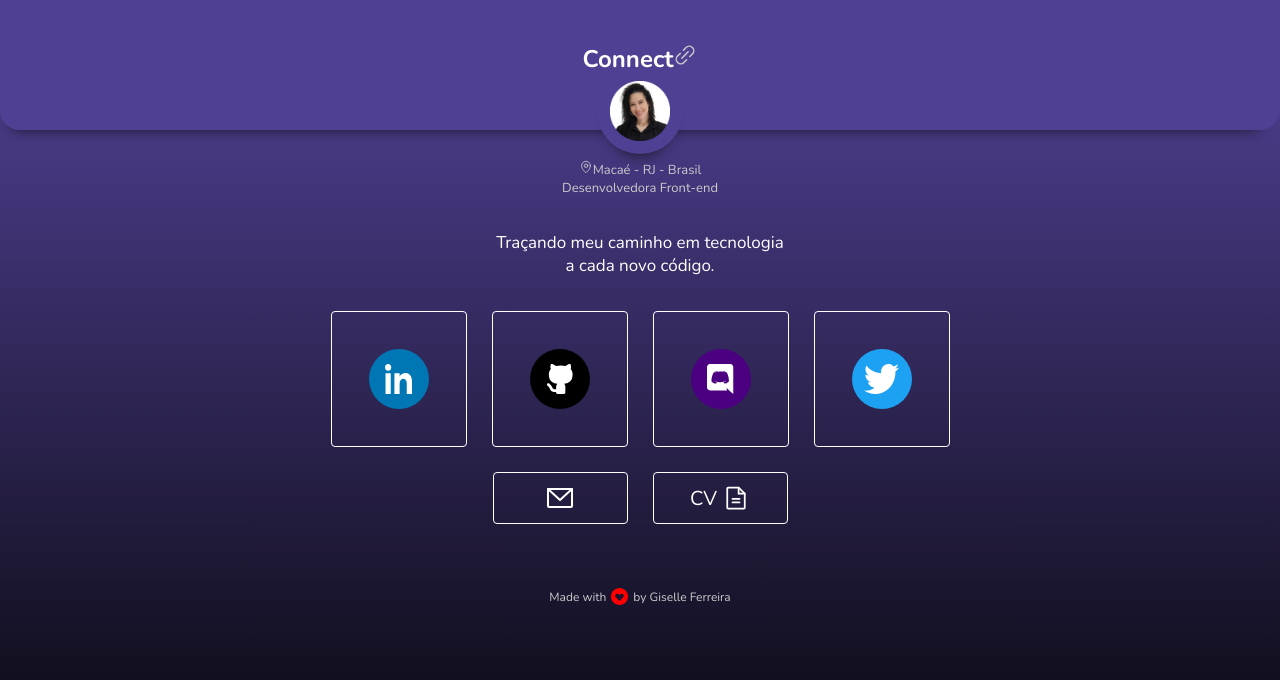
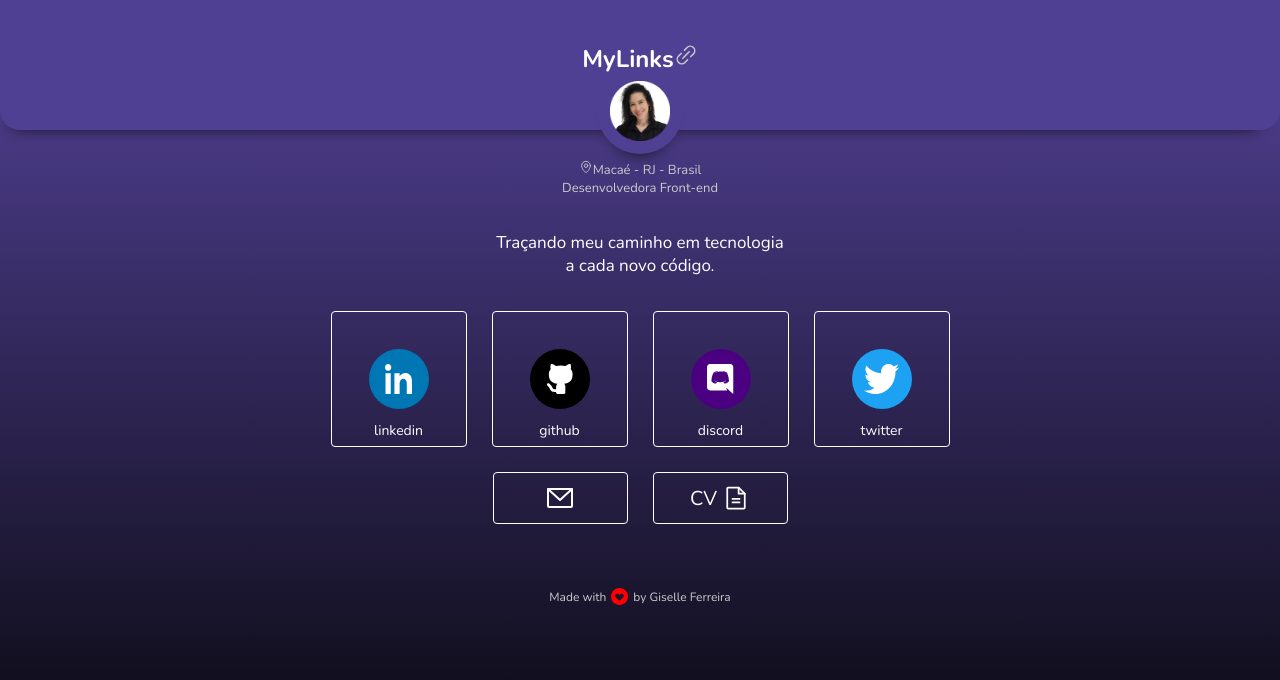
Before and after one commit to giselle-ferreira/my-links, a React (Vite) app: page / in a window 1280 px wide. Shown: the top 680 px of the page. Built offline with nearby package versions, Linux system fonts and the light colour scheme.

Commit message:
adds links names and toast

```diff
--- a/index.html
+++ b/index.html
@@ -9,7 +9,7 @@
     <link rel="preconnect" href="https://fonts.gstatic.com" crossorigin>
     <link href="https://fonts.googleapis.com/css2?family=Nunito:wght@400;500;600;700&display=swap" rel="stylesheet">
 
-    <title>Connect - MyLinks</title>
+    <title>MyLinks</title>
   </head>
   <body>
     <div id="root"></div>
--- a/package.json
+++ b/package.json
@@ -12,6 +12,7 @@
     "react": "^18.0.0",
     "react-dom": "^18.0.0",
     "react-router-dom": "^6.3.0",
+    "react-toastify": "^9.0.5",
     "styled-components": "^5.3.5"
   },
   "devDependencies": {
--- a/src/Components/CVButton.tsx
+++ b/src/Components/CVButton.tsx
@@ -1,23 +1,34 @@
 import { DownloadSimple, FileText } from "phosphor-react"
 import { useState } from "react";
 import { SmallButton } from '../Styles';
-import styled from "styled-components"
+import styled from "styled-components";
+import { ToastContainer, toast } from 'react-toastify';
+import 'react-toastify/dist/ReactToastify.css';
 
 
 export function CVButton() {
 
     const [isHovering, setIsHovering] = useState(false);
+    const message = () => toast.success('Download Realizado!', { theme: 'colored' })
+
 
     return(
         <CVDownloadBtn href='/file/cv-giselleferreira-devfrontend.pdf' target='_blank' download
             onMouseEnter={() => setIsHovering(true)}
             onMouseLeave={() => setIsHovering(false)}
+            onClick={message}
         >
             { isHovering ? (
                 <DownloadSimple size={32} color="#fff" />
             ) : (
                 <span>CV <FileText size={28} color="#fff" /></span>
             ) }
+
+        <ToastContainer
+        position="top-center"
+        autoClose={1000}
+        hideProgressBar={false}
+        />
 
         </CVDownloadBtn>
     )
--- a/src/Components/DiscordLink.tsx
+++ b/src/Components/DiscordLink.tsx
@@ -1,13 +1,24 @@
+import { useState } from "react";
 import styled from "styled-components";
 import { WrapperLink, Circle } from '../Styles';
 
 export function DiscordLink() {
 
+    const [isHovering, setIsHovering] = useState(false);
+
     return(
-        <WrapperLink href="https://discordapp.com/users/781661938795020290/" target="_blank" >
+        <WrapperLink
+        href="https://discordapp.com/users/781661938795020290/"
+        target="_blank"
+        onMouseEnter={() => setIsHovering(true)}
+        onMouseLeave={() => setIsHovering(false)}
+        >
              <CircleDiscord>
                 <img src='/media/discord.svg' alt="" />
             </CircleDiscord>
+
+            { isHovering ? <HoverText>discord</HoverText> : <Text>discord</Text>}
+
         </WrapperLink>
     )
 }
@@ -16,3 +27,11 @@ export function DiscordLink() {
 const CircleDiscord = styled(Circle)`
   background: #4B0082;
 `;
+
+const HoverText = styled.p`
+    color: #4B0082;
+`;
+
+const Text = styled.p`
+    color: #fff;
+`;
--- a/src/Components/EmailButton.tsx
+++ b/src/Components/EmailButton.tsx
@@ -1,10 +1,28 @@
 import { EnvelopeSimple } from 'phosphor-react';
+import { useState } from 'react';
+import styled from 'styled-components';
 import { SmallButton } from '../Styles';
 
 export function EmailButton() {
+
+    const [isHovering, setIsHovering] = useState(false);
+
+
     return(
-        <SmallButton href="mailto:giselle.fs@gmail.com">
-            <EnvelopeSimple size={32} color="#fff" />
+        <SmallButton href="mailto:giselle.fs@gmail.com"
+        onMouseEnter={() => setIsHovering(true)}
+            onMouseLeave={() => setIsHovering(false)}
+            >
+                { isHovering ? (
+                <Message>Email Me</Message>
+            ) : (
+                <EnvelopeSimple size={32} color="#fff" />
+            ) }
+
         </SmallButton>
     )
 }
+
+const Message = styled.span`
+    color: #fff;
+`;
--- a/src/Components/GithubLink.tsx
+++ b/src/Components/GithubLink.tsx
@@ -1,13 +1,25 @@
+import { useState } from 'react';
 import styled from "styled-components";
 import { WrapperLink, Circle } from '../Styles';
 
 export function GithubLink() {
 
+  const [isHovering, setIsHovering] = useState(false);
+
+
   return (
-    <WrapperLink href="https://github.com/giselle-ferreira" target="_blank">
+    <WrapperLink
+    href="https://github.com/giselle-ferreira"
+    target="_blank"
+    onMouseEnter={() => setIsHovering(true)}
+    onMouseLeave={() => setIsHovering(false)}
+    >
         <CircleGithub>
               <img src='/media/github.svg' alt="github icon" />
         </CircleGithub>
+
+        { isHovering ? <HoverText>github</HoverText> : <Text>github</Text>}
+
     </WrapperLink>
   )
 }
@@ -16,3 +28,11 @@ export function GithubLink() {
 const CircleGithub = styled(Circle)`
   background: #000;
 `;
+
+const HoverText = styled.p`
+    color: #000;
+`;
+
+const Text = styled.p`
+    color: #fff;
+`;
--- a/src/Components/Header.tsx
+++ b/src/Components/Header.tsx
@@ -4,7 +4,7 @@ import styled from "styled-components";
 export function Header() {
     return(
         <HeaderBox>
-            <Title>Connect<LinkSimple size={24} color="#CBCBCB" /></Title>
+            <Title>MyLinks<LinkSimple size={24} color="#CBCBCB" /></Title>
             <ProfileImg src='/media/profile-picture.png' alt="Giselle's profile picture" width="60"/>
             <Circle></Circle>
         </HeaderBox>
--- a/src/Components/LinkedinLink.tsx
+++ b/src/Components/LinkedinLink.tsx
@@ -1,12 +1,25 @@
+import { useState } from 'react';
 import styled from 'styled-components';
 import { WrapperLink, Circle } from '../Styles';
 
 export function LinkedinLink() {
+
+  const [isHovering, setIsHovering] = useState(false);
+
+
   return (
-    <WrapperLink href="https://linkedin.com/in/giselleferreiras" target="_blank">
+    <WrapperLink
+    href="https://linkedin.com/in/giselleferreiras"
+    target="_blank"
+    onMouseEnter={() => setIsHovering(true)}
+    onMouseLeave={() => setIsHovering(false)}
+    >
         <CircleLinkedin>
           <img src='/media/linkedin.svg' alt="Linkedin icon" />
         </CircleLinkedin>
+
+        { isHovering ? <HoverText>linkedin</HoverText> : <Text>linkedin</Text>}
+
     </WrapperLink>
   )
 }
@@ -14,3 +27,11 @@ export function LinkedinLink() {
 const CircleLinkedin = styled(Circle)`
   background: #0077B5;
 `;
+
+const HoverText = styled.p`
+    color: #0077B5;
+`;
+
+const Text = styled.p`
+    color: #fff;
+`;
--- a/src/Components/TwitterLink.tsx
+++ b/src/Components/TwitterLink.tsx
@@ -1,12 +1,24 @@
+import { useState } from 'react';
 import styled from "styled-components";
 import { WrapperLink, Circle} from '../Styles';
 
 export function TwitterLink() {
+
+    const [isHovering, setIsHovering] = useState(false);
+
     return(
-        <WrapperLink href="https://twitter.com/giferreira_dev" target="_blank">
+        <WrapperLink
+        href="https://twitter.com/giferreira_dev"
+        target="_blank"
+        onMouseEnter={() => setIsHovering(true)}
+        onMouseLeave={() => setIsHovering(false)}
+        >
             <CircleTwitter>
                 <img src='/media/twitter.svg' alt="Twitter Icon" />
             </CircleTwitter>
+
+            { isHovering ? <HoverText>twitter</HoverText> : <Text>twitter</Text>}
+
         </WrapperLink>
     )
 }
@@ -14,3 +26,11 @@ export function TwitterLink() {
 const CircleTwitter = styled(Circle)`
     background: #1DA1F2;
 `;
+
+const HoverText = styled.p`
+    color: #1DA1F2;
+`;
+
+const Text = styled.p`
+    color: #fff;
+`;
--- a/src/Styles.tsx
+++ b/src/Styles.tsx
@@ -1,10 +1,13 @@
 import styled from "styled-components";
+
 
 
 export const WrapperLink = styled.a`
     border: .2px solid #fff;
     border-radius: 4px;
     padding: 37px;
+    position: relative;
+    text-decoration: none;
 
     &:hover {
         background: #fff;
@@ -15,6 +18,16 @@ export const WrapperLink = styled.a`
         transform: scale(.95);
         animation: 1.5s ease-in-out;
     }
+
+     p {
+      position: absolute;
+      font-size: 14px;
+      position: absolute;
+      top: 50%;
+      left: 50%;
+      transform: translate(-50%, -50%);
+      top: 88%;
+  }
 `;
 
 
@@ -25,6 +38,7 @@ export const Circle = styled.div`
     display: flex;
     justify-content: center;
     align-items: center;
+
 
     ${WrapperLink}:hover & {
         transform: scale(1.2);
@@ -43,6 +57,7 @@ export const SmallButton = styled.a`
     justify-content: center;
     align-items: center;
     cursor: pointer;
+    text-decoration: none;
 
     &:hover {
         background: #504093;
```
Also changed, not shown: public/media/link-simple.svg, 1 other file (tests, documents, lock files or other folders).
